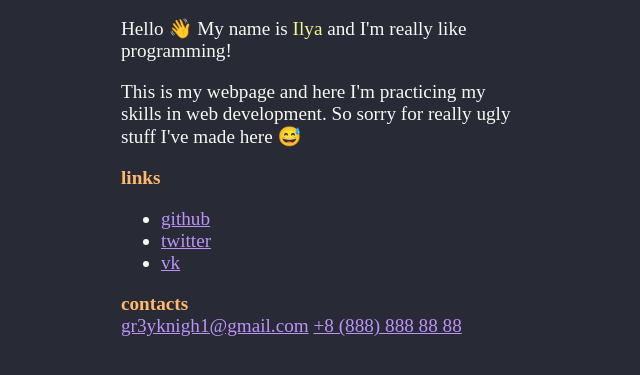
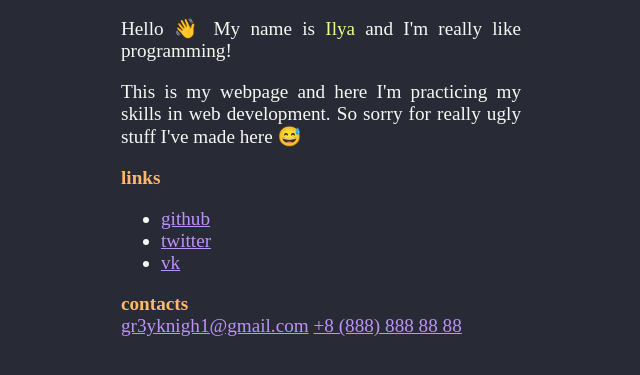
Before and after one commit to gr3yknigh1/gr3yknigh1.dev, a plain HTML site: page index.html in a window 1280 px wide. Shown: the part 293-668 px from the top of the page, without its empty margins (319-959 px from the left). Drawn offline with Linux system fonts and the light colour scheme; a web font is replaced by a local one.

Commit message:
Fixed text justification

```diff
--- a/index.html
+++ b/index.html
@@ -9,6 +9,8 @@
 </head>
 <body class="dark-theme">
 
+    <div class="content">
+
         <div class="centered">
             <img id="avatar" src="./avatar.jpeg">
         </div>
@@ -18,7 +20,7 @@
             <q>curious programmer</q>
         </div>
 
-    <div class="text">
+        <div class="justyfied text">
             <div>
                 <p>
                     Hello 👋 My name is <span class="highlited">Ilya</span> and I'm really like programming!
@@ -48,5 +50,7 @@
                 </address>
             </div>
         </div>
+    </div>
+
 </body>
 </html>
--- a/styles.css
+++ b/styles.css
@@ -27,7 +27,6 @@
 body {
     font-family:'Iosevka';
     background-color: var(--background);
-    font-size: 120%;
 }
 
 img#avatar {
@@ -37,8 +36,18 @@ img#avatar {
     height: 150px;
 }
 
+.content {
+    font-size: 120%;
+    margin: auto;
+    width: 400px;
+}
+
 .centered {
     text-align: center;
+}
+
+.justyfied {
+    text-align: justify;
 }
 
 .text {
@@ -68,10 +77,3 @@ a {
 .highlited {
     color: var(--yellow);
 }
-
-div.text {
-    margin: auto;
-    align-content:stretch;
-    justify-content: stretch;
-    width: 400px;
-}
```
Lines whose indentation alone changed are shown as unchanged.
